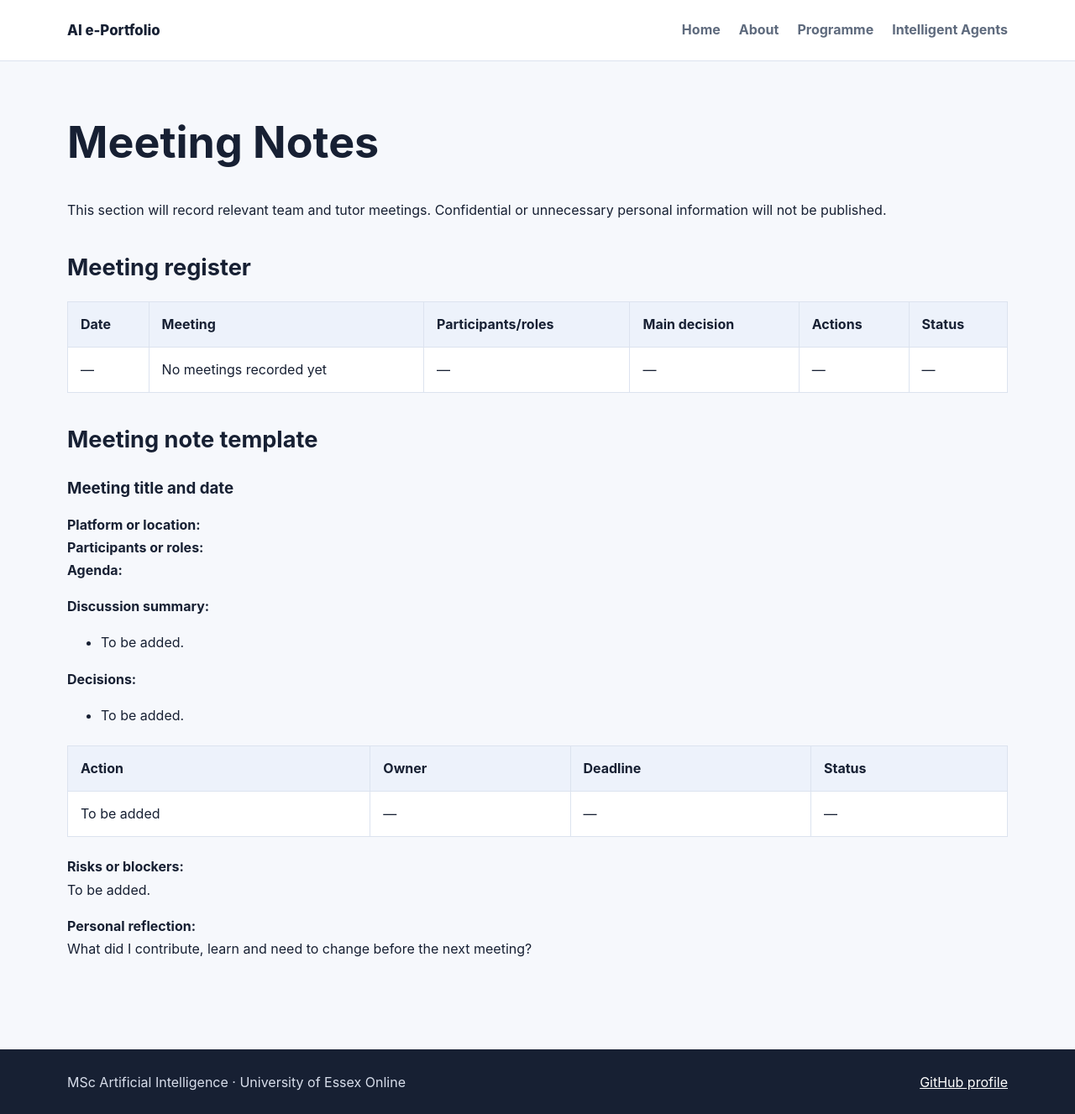
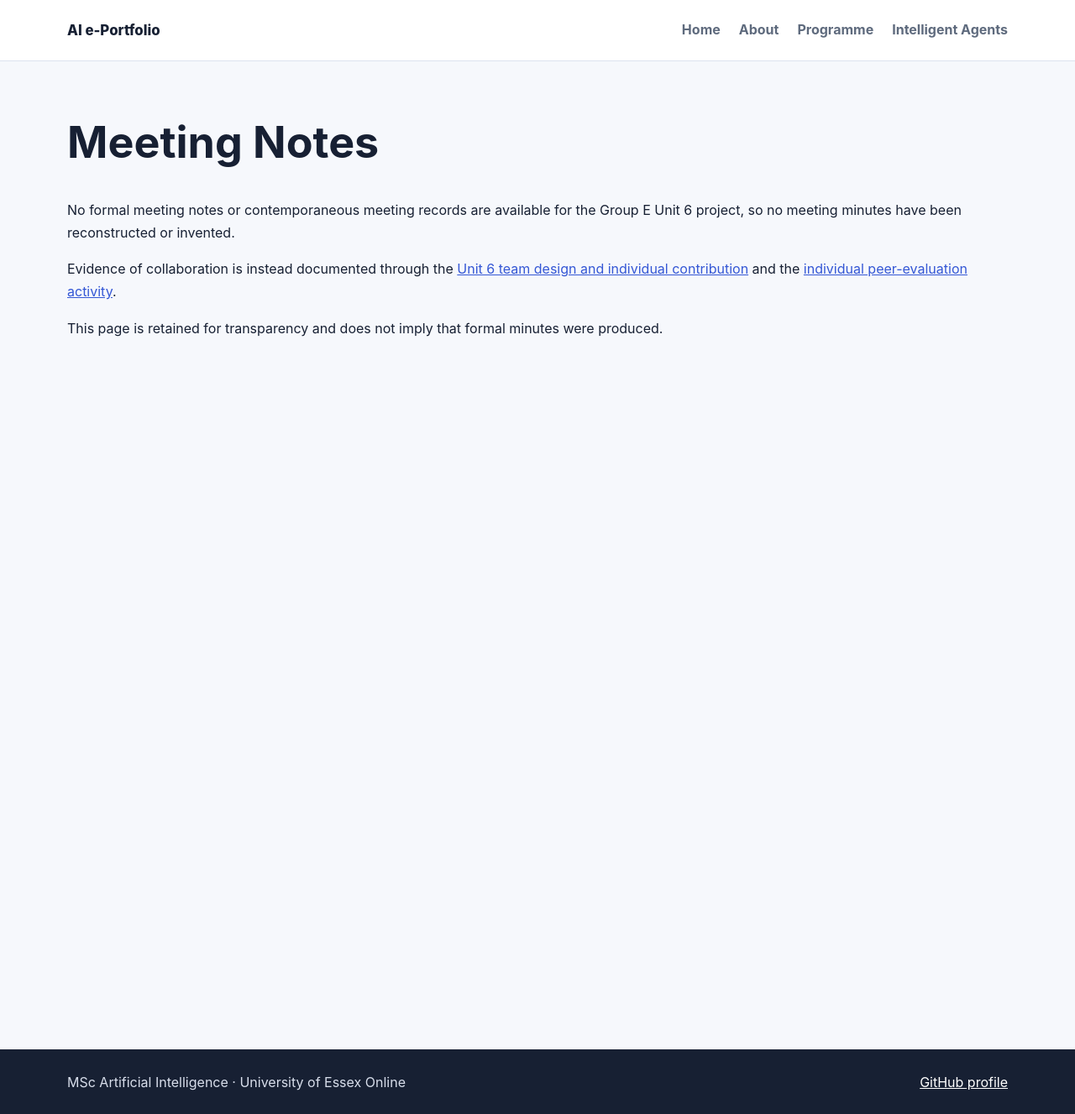
Before and after one commit to Monogios1996/Monogios1996.github.io, a Jekyll site: the page built from modules/intelligent-agents/meeting-notes.md, in a window 1280 px wide and 1327 px high. Shown: the whole window at 84% size. Built offline with Jekyll 4.4.1, drawn with Linux system fonts in a browser that asks for light colours.

Commit message:
Integrate official assessment feedback and clarify meeting evidence

```diff
--- a/modules/intelligent-agents/meeting-notes.md
+++ b/modules/intelligent-agents/meeting-notes.md
@@ -5,36 +5,8 @@ permalink: /modules/intelligent-agents/meeting-notes/
 
 # Meeting Notes
 
-This section will record relevant team and tutor meetings. Confidential or unnecessary personal information will not be published.
+No formal meeting notes or contemporaneous meeting records are available for the Group E Unit 6 project, so no meeting minutes have been reconstructed or invented.
 
-## Meeting register
+Evidence of collaboration is instead documented through the [Unit 6 team design and individual contribution]({{ '/modules/intelligent-agents/evidence/artefacts/unit-06-group-e-team-design/' | relative_url }}) and the [individual peer-evaluation activity]({{ '/modules/intelligent-agents/evidence/artefacts/unit-06-group-e-peer-evaluation/' | relative_url }}).
 
-| Date | Meeting | Participants/roles | Main decision | Actions | Status |
-|---|---|---|---|---|---|
-| — | No meetings recorded yet | — | — | — | — |
-
-## Meeting note template
-
-### Meeting title and date
-
-**Platform or location:**
-**Participants or roles:**
-**Agenda:**
-
-**Discussion summary:**
-
-- To be added.
-
-**Decisions:**
-
-- To be added.
-
-| Action | Owner | Deadline | Status |
-|---|---|---|---|
-| To be added | — | — | — |
-
-**Risks or blockers:**
-To be added.
-
-**Personal reflection:**
-What did I contribute, learn and need to change before the next meeting?
+This page is retained for transparency and does not imply that formal minutes were produced.
```
